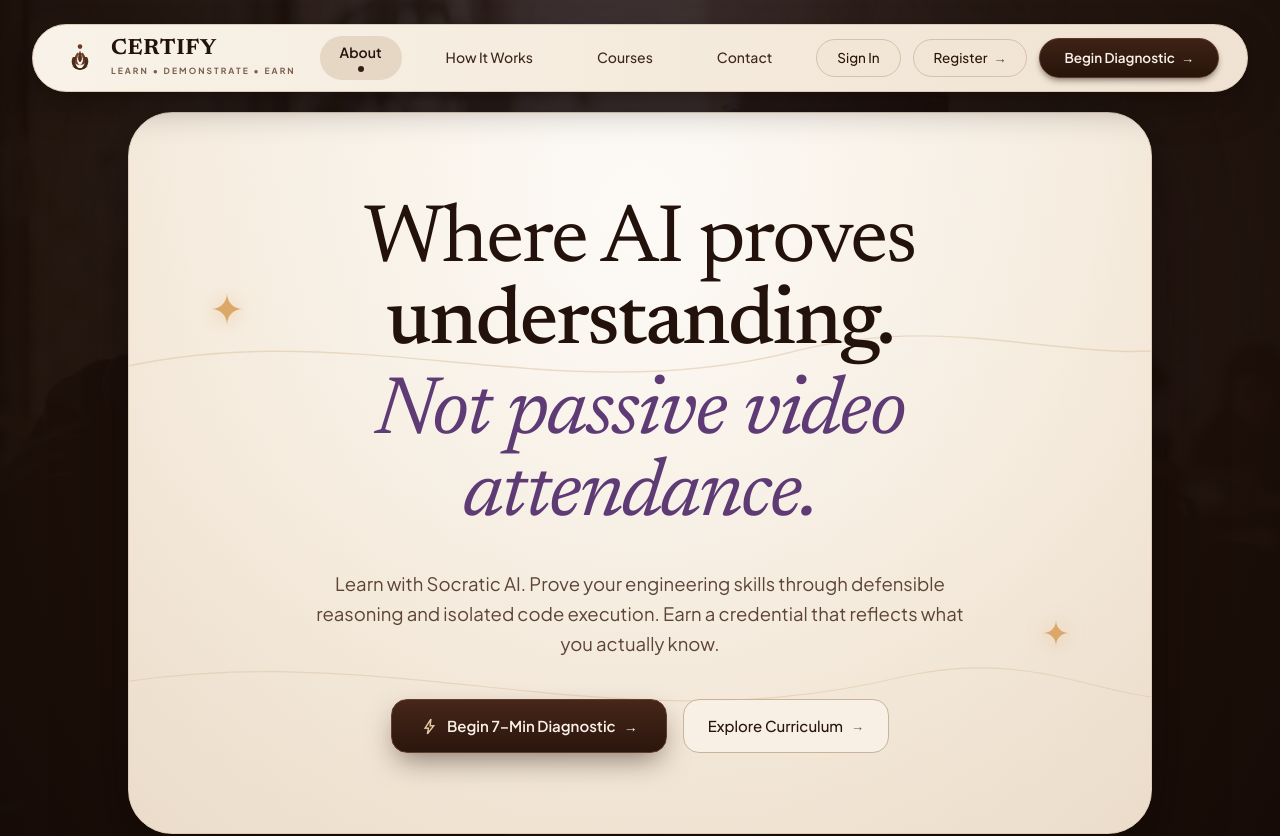
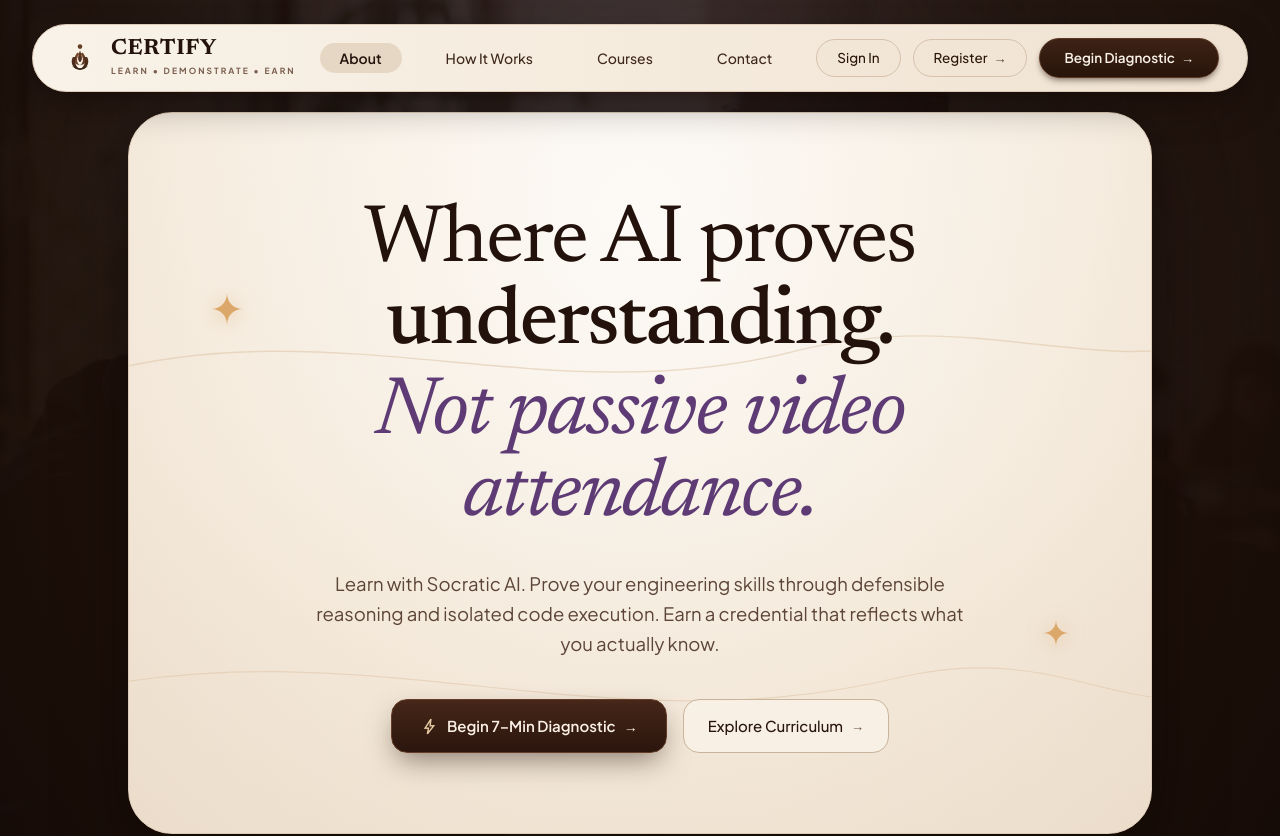
Before and after one commit to dhanushhkrishnappa/certify, a React (Vite) app in the folder frontend/: page /landing in a window 1280 px wide. Shown: the top 836 px of the page. Built offline with nearby package versions, Linux system fonts and the light colour scheme; a web font is replaced by a local one.

Commit message:
style(navbar): remove current page indicator dots from navigation links

```diff
--- a/frontend/src/components/landing/LandingNavbar.tsx
+++ b/frontend/src/components/landing/LandingNavbar.tsx
@@ -192,19 +192,13 @@ export const LandingNavbar: React.FC<LandingNavbarProps> = ({
                     setActiveTab(item.label);
                   }}
                   onMouseEnter={handleLinkHover}
-                  className={`relative z-10 px-5 py-2 rounded-full text-[14px] transition-all duration-150 whitespace-nowrap cursor-pointer flex flex-col items-center justify-center ${
+                  className={`relative z-10 px-5 py-2 rounded-full text-[14px] transition-all duration-150 whitespace-nowrap cursor-pointer flex items-center justify-center ${
                     isActive
                       ? "bg-[#E6D7C5] text-[#24130D] font-semibold shadow-xs"
                       : "text-[#3E271C] hover:text-[#1F0E07] font-medium"
                   }`}
                 >
-                  <span className="leading-tight">{item.label}</span>
-                  {isActive && (
-                    <span
-                      className="w-1.5 h-1.5 rounded-full bg-[#351D12] mt-1 shrink-0"
-                      aria-hidden="true"
-                    />
-                  )}
+                  <span className="leading-none">{item.label}</span>
                 </a>
               );
             })}
```
